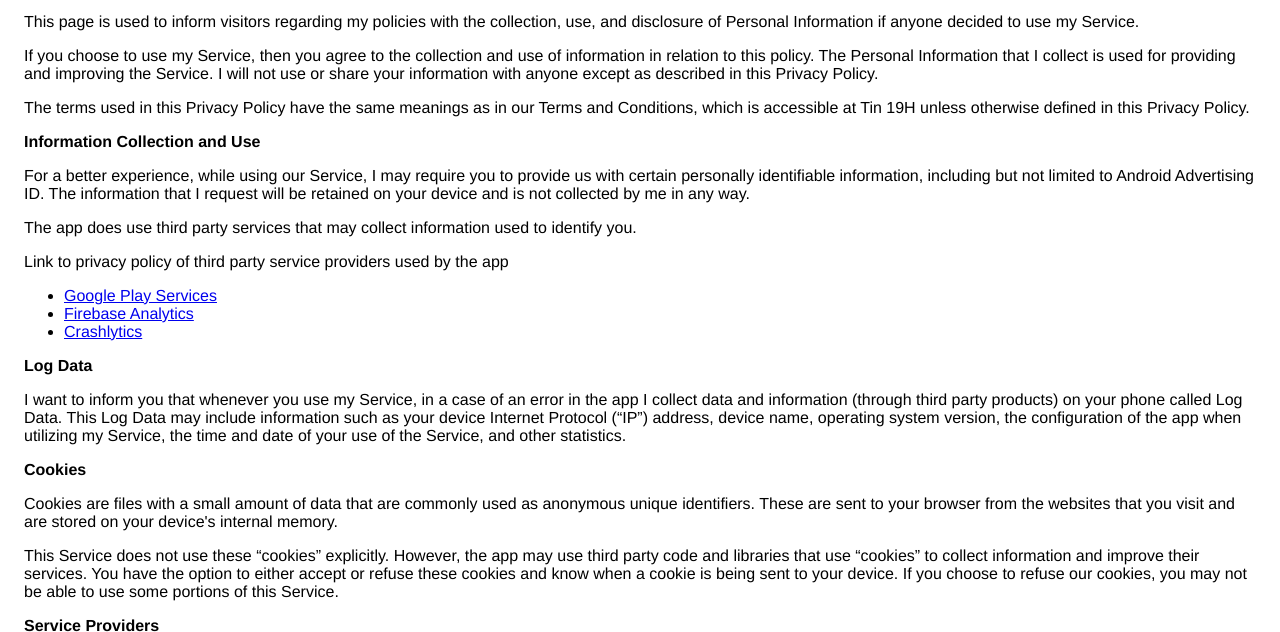
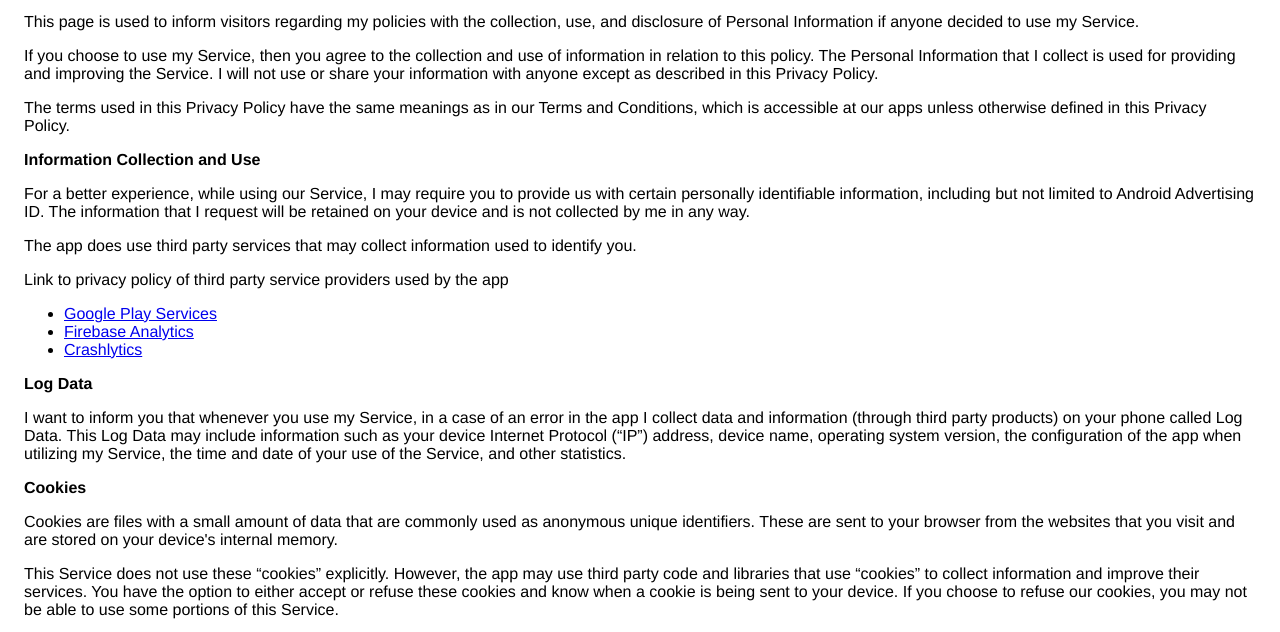
Before and after one commit to tintuc24hlab/tintuc24hlab.github.io, a plain HTML site: page index.html in a window 1280 px wide. Shown: the part 113-745 px from the top of the page. Drawn offline with Linux system fonts and the light colour scheme.

Commit message:
Update index.html

```diff
--- a/index.html
+++ b/index.html
@@ -7,7 +7,7 @@
                     Service. I will not use or share your information with anyone except as described
                     in this Privacy Policy.
                   </p> <p>The terms used in this Privacy Policy have the same meanings as in our Terms and Conditions, which is accessible
-                    at Tin 19H unless otherwise defined in this Privacy Policy.
+                    at our apps unless otherwise defined in this Privacy Policy.
                   </p> <p><strong>Information Collection and Use</strong></p> <p>For a better experience, while using our Service, I may require you to provide us with certain
                     personally identifiable information, including but not limited to Android Advertising ID. The information that I request will be retained on your device and is not collected by me in any way.
                   </p> <p>The app does use third party services that may collect information used to identify you.</p> <div><p>Link to privacy policy of third party service providers used by the app</p> <ul><li><a href="https://www.google.com/policies/privacy/" target="_blank">Google Play Services</a></li> <!----> <li><a href="https://firebase.google.com/policies/analytics" target="_blank">Firebase Analytics</a></li> <!----> <li><a href="http://try.crashlytics.com/terms/privacy-policy.pdf" target="_blank">Crashlytics</a></li> <!----></ul></div> <p><strong>Log Data</strong></p> <p> I want to inform you that whenever you use my Service, in a case of an
```
